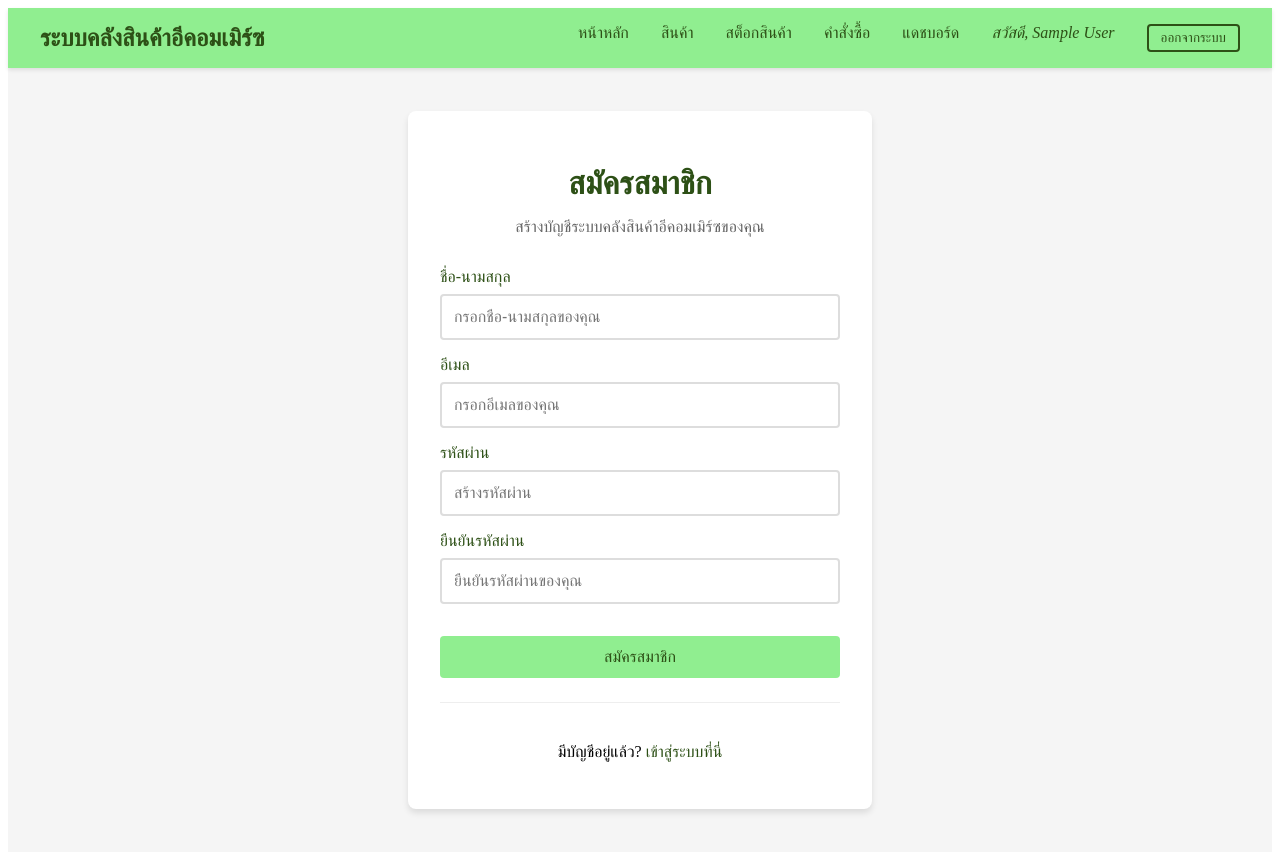
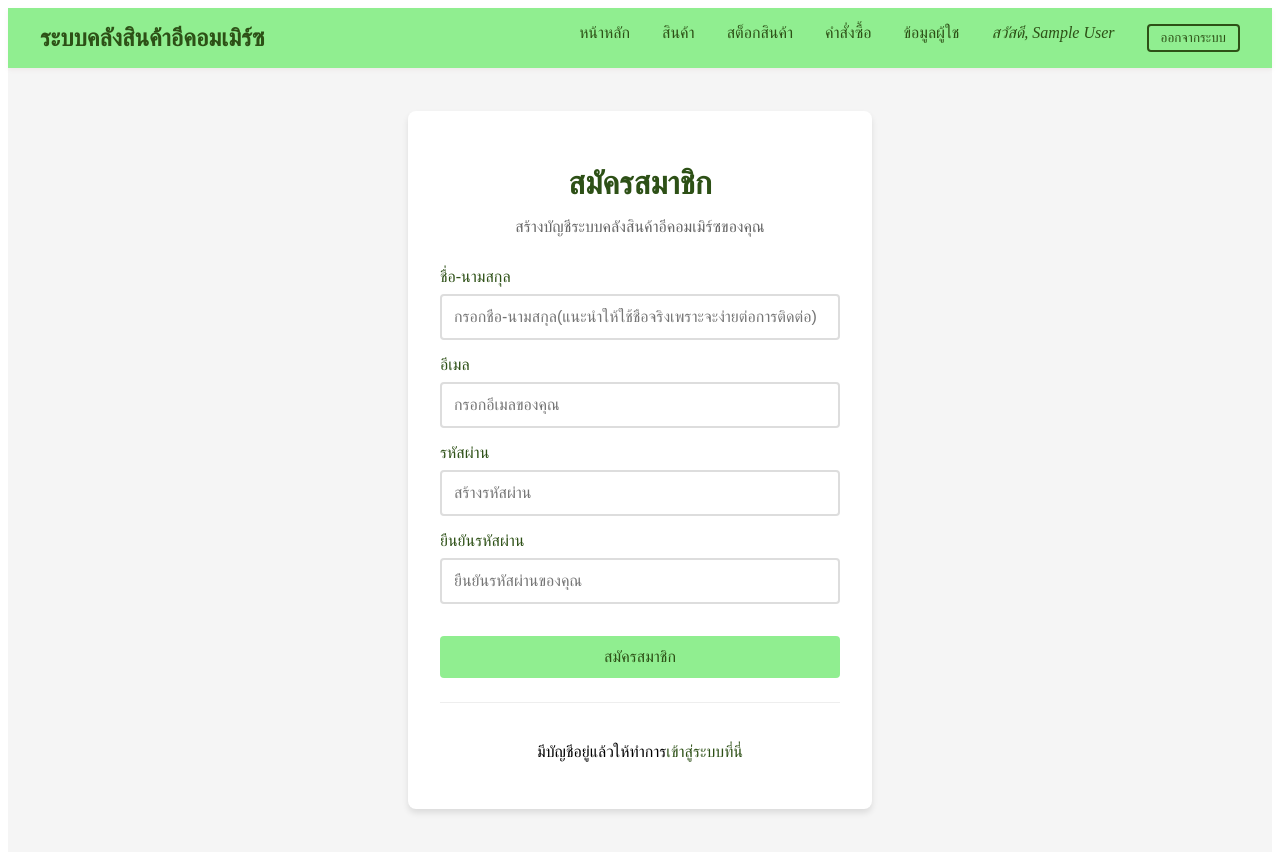
Before and after one commit to khoutsu/ecom-warehouse-frontend, a Next.js app: page /register in a window 1280 px wide. Shown: the top 856 px of the page. Built offline with nearby package versions, Linux system fonts and the light colour scheme; no server answers; the database is empty; sample sign-in values are in the browser's storage.

Commit message:
ver 0.0.02 แก้ภาษาบางส่วน

```diff
--- a/app/components/Navbar.tsx
+++ b/app/components/Navbar.tsx
@@ -55,7 +55,7 @@ export default function Navbar() {
                 <Link href="/orders">คำสั่งซื้อ</Link>
               </li>
               <li>
-                <Link href="/dashboard">แดชบอร์ด</Link>
+                <Link href="/dashboard">ข้อมูลผู้ใช</Link>
               </li>
               {user.role === 'admin' && (
                 <li>
--- a/app/dashboard/page.tsx
+++ b/app/dashboard/page.tsx
@@ -34,7 +34,7 @@ export default function DashboardPage() {
   return (
     <div className="dashboard-container">
       <div className="dashboard-header">
-        <h1>ยินดีต้อนรับสู่แดชบอร์ดของคุณ</h1>
+        <h1>ยินดีต้อนรับสู่ข้อมูลผู้ใช้</h1>
         <p>สวัสดี, {user.name}!</p>
       </div>
 
--- a/app/globals.css
+++ b/app/globals.css
@@ -4,7 +4,7 @@
 .navbar {
   background-color: #90EE90; /* Light green */
   padding: 1rem 2rem;
-  box-shadow: 0 2px 4px rgba(0, 0, 0, 0.1);
+  box-shadow: 0 2px 4px rgba(172, 139, 139, 0.1);
   position: sticky;
   top: 0;
   z-index: 1000;
--- a/app/register/page.tsx
+++ b/app/register/page.tsx
@@ -62,7 +62,7 @@ export default function RegisterPage() {
               id="name"
               value={name}
               onChange={(e) => setName(e.target.value)}
-              placeholder="กรอกชื่อ-นามสกุลของคุณ"
+              placeholder="กรอกชื่อ-นามสกุล(แนะนำให้ใช้ชื่อจริงเพราะจะง่ายต่อการติดต่อ)"
               className="form-input"
             />
           </div>
@@ -115,7 +115,7 @@ export default function RegisterPage() {
         </form>
 
         <div className="auth-footer">
-          <p>มีบัญชีอยู่แล้ว? <Link href="/login" className="auth-link">เข้าสู่ระบบที่นี่</Link></p>
+          <p>มีบัญชีอยู่แล้วให้ทำการ<Link href="/login" className="auth-link">เข้าสู่ระบบที่นี่</Link></p>
         </div>
       </div>
     </div>
```
